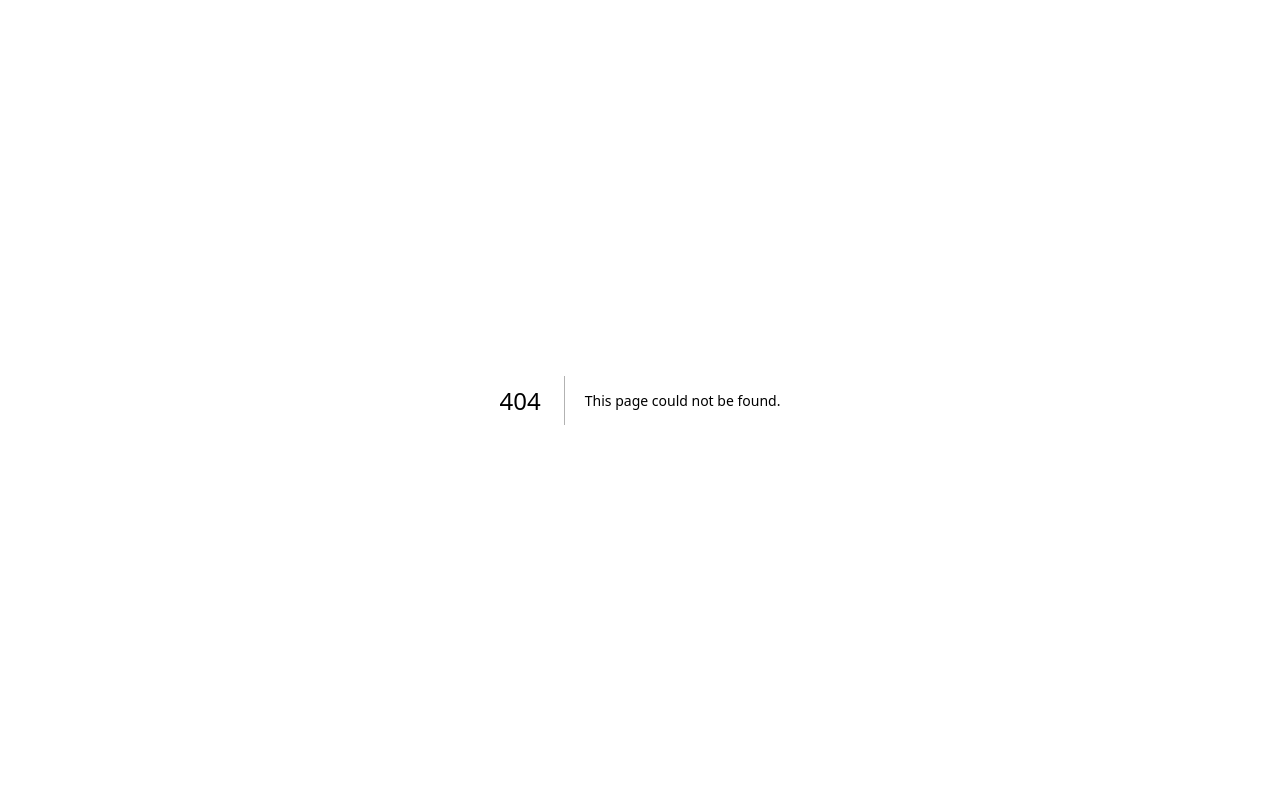
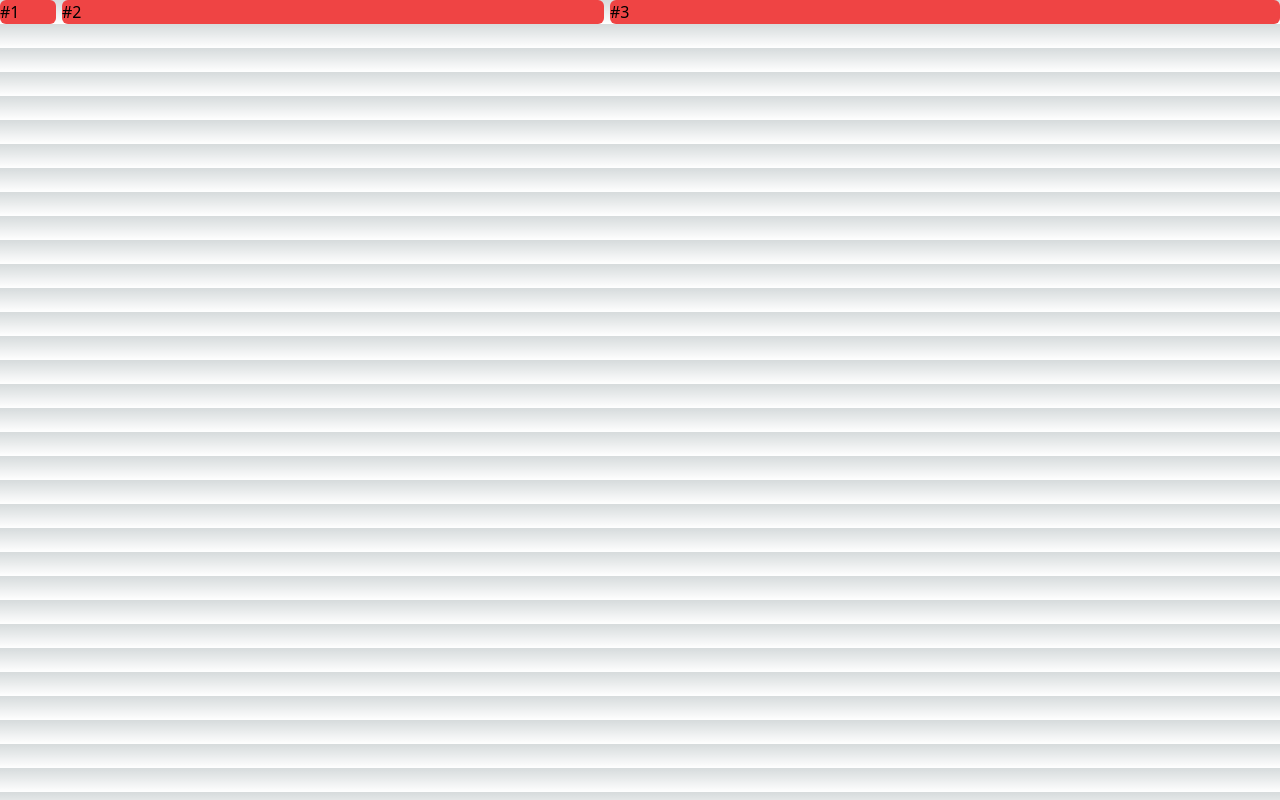
Before and after one commit to vitordiniz25/react-tailwind, a Next.js app: page /flex/redimensionamento in a window 1280 px wide. Before the commit this address had no page. Built offline with nearby package versions, Linux system fonts and the light colour scheme.

Commit message:
redimensionamento flexbox

```diff
--- /dev/null
+++ b/src/pages/flex/redimensionamento.tsx
@@ -0,0 +1,11 @@
+import Caixa from "@/components/Caixa";
+
+export default function Redimensionamento() {
+    return(
+        <div className="flex gap-1.5">
+            <Caixa className="w-14">#1</Caixa>
+            <Caixa className="w-32 flex-auto">#2</Caixa>
+            <Caixa className="w-64 flex-auto">#3</Caixa>
+        </div>
+    )
+}
```
